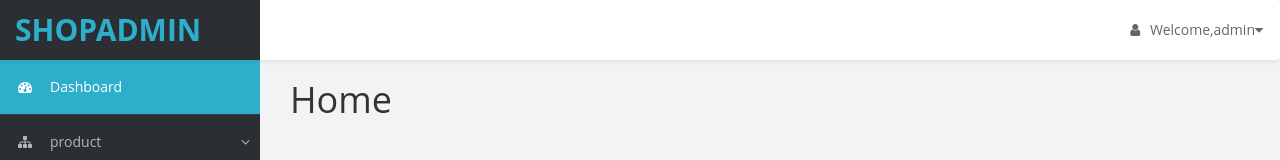
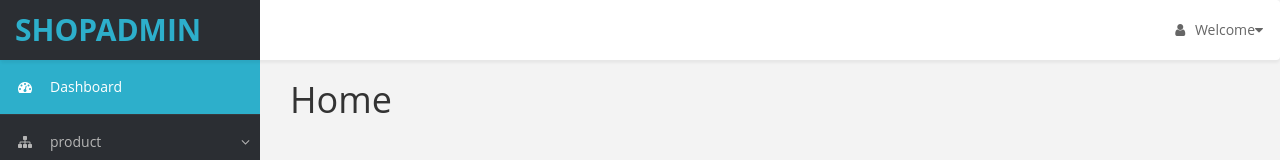
Before and after one commit to AruSeito/shopAdmin-fe, a React app: page / in a window 1280 px wide. Shown: the top 160 px of the page. Built offline with nearby package versions, Linux system fonts and the light colour scheme.

Commit message:
feat: ✨ 用户登录状态的处理

```diff
--- a/src/app.jsx
+++ b/src/app.jsx
@@ -16,7 +16,7 @@ class App extends React.Component {
           <Route
             path="/"
             render={(props) => (
-              <Layout>
+              <Layout {...props}>
                 <Switch>
                   <Route exact path="/" component={Home} />
                   <Route path="/product" component={Home} />
--- a/src/component/layout/index.jsx
+++ b/src/component/layout/index.jsx
@@ -10,8 +10,8 @@ class Layout extends React.Component {
   render() {
     return (
       <div id="wrapper">
-        <NavTop />
-        <NavSide />
+        <NavTop {...this.props} />
+        <NavSide {...this.props} />
         {this.props.children}
       </div>
     );
--- a/src/component/navTop/index.jsx
+++ b/src/component/navTop/index.jsx
@@ -1,11 +1,23 @@
 import React from "react";
 import { Link } from "react-router-dom";
+import { userLogout } from "Service/user.jsx";
 
 class NavTop extends React.Component {
+  constructor(props) {
+    super(props);
+    this.state = {
+      userInfo: window.localStorage.getItem("userInfo") || "",
+    };
+  }
+
   handleClickLogout() {
-    console.log("event start");
+    userLogout().then(() => {
+      window.localStorage.removeItem("userInfo");
+      this.props.history.push("/login");
+    });
   }
   render() {
+    const { userInfo } = this.state;
     return (
       <div className="navbar navbar-default top-navbar">
         <div className="navbar-header">
@@ -18,7 +30,12 @@ class NavTop extends React.Component {
           <li className="dropdown">
             <a className="dropdown-toggle" href="javascript:;">
               <i className="fa fa-user fa-fw"></i>
-              <span> Welcome,admin</span>
+              {userInfo ? (
+                <span> Welcome,{JSON.parse(userInfo).username}</span>
+              ) : (
+                <span> Welcome</span>
+              )}
+
               <i className="fa fa-caret-down"></i>
             </a>
             <ul className="dropdown-menu dropdown-user">
--- a/src/page/login/index.jsx
+++ b/src/page/login/index.jsx
@@ -27,6 +27,7 @@ class Login extends React.Component {
     };
     userLogin(loginInfo).then(
       (res) => {
+        window.localStorage.setItem("userInfo", JSON.stringify(res));
         this.props.history.push(this.state.redirect);
       },
       (errMsg) => {
--- a/src/service/user.jsx
+++ b/src/service/user.jsx
@@ -6,3 +6,10 @@ export function userLogin(loginInfo) {
     data: loginInfo,
   });
 }
+
+export function userLogout() {
+  return request({
+    url: "/user/logout.do",
+    type: "POST",
+  });
+}
--- a/webpack.config.js
+++ b/webpack.config.js
@@ -91,6 +91,10 @@ module.exports = {
       '/manage': {
         target: 'http://admintest.happymmall.com',
         changeOrigin: true
+      },
+      '/user': {
+        target: "http://admintest.happymmall.com",
+        changeOrigin: true
       }
     }
   }
```
